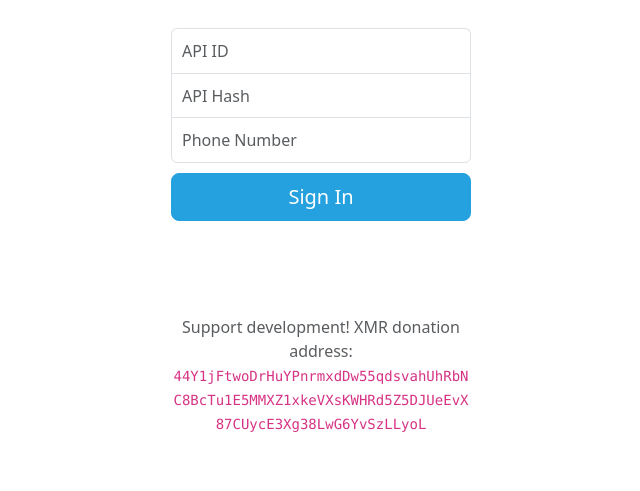
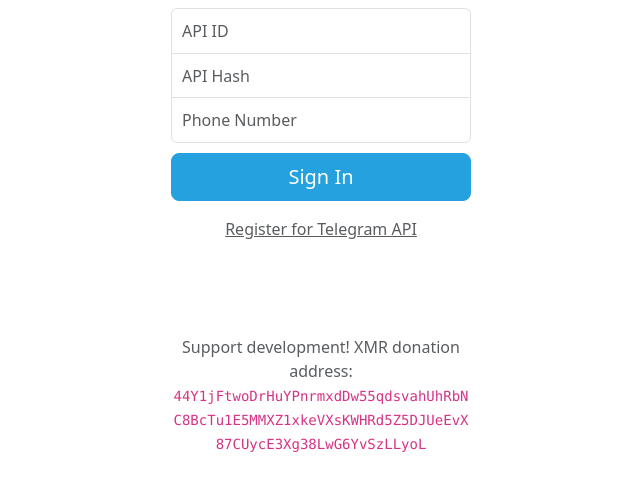
Before and after one commit to hinsley/tglfs, a website built with Parcel: page src/index.html in a window 1280 px wide. Shown: the part 249-740 px from the top of the page, without its empty margins (319-959 px from the left). Built offline with nearby package versions, Linux system fonts and the light colour scheme.

Commit message:
Add Telegram API registration link

```diff
--- a/src/index.html
+++ b/src/index.html
@@ -22,6 +22,9 @@
                 <input type="text" id="apiHash" class="form-control" name="apiHash" placeholder="API Hash" />
                 <input type="tel" id="phone" class="form-control" name="phone" placeholder="Phone Number" />
                 <button id="loginButton" class="btn btn-lg btn-primary btn-block w-100">Sign In</button>
+                <div class="mt-3">
+                    <a href="https://my.telegram.org/apps" target="_blank" class="text-muted">Register for Telegram API</a>
+                </div>
             </div>
             <div id="controls" class="button-group" hidden>
                 <button id="uploadFileButton" class="btn btn-lg btn-outline-primary btn-block w-100">
```
